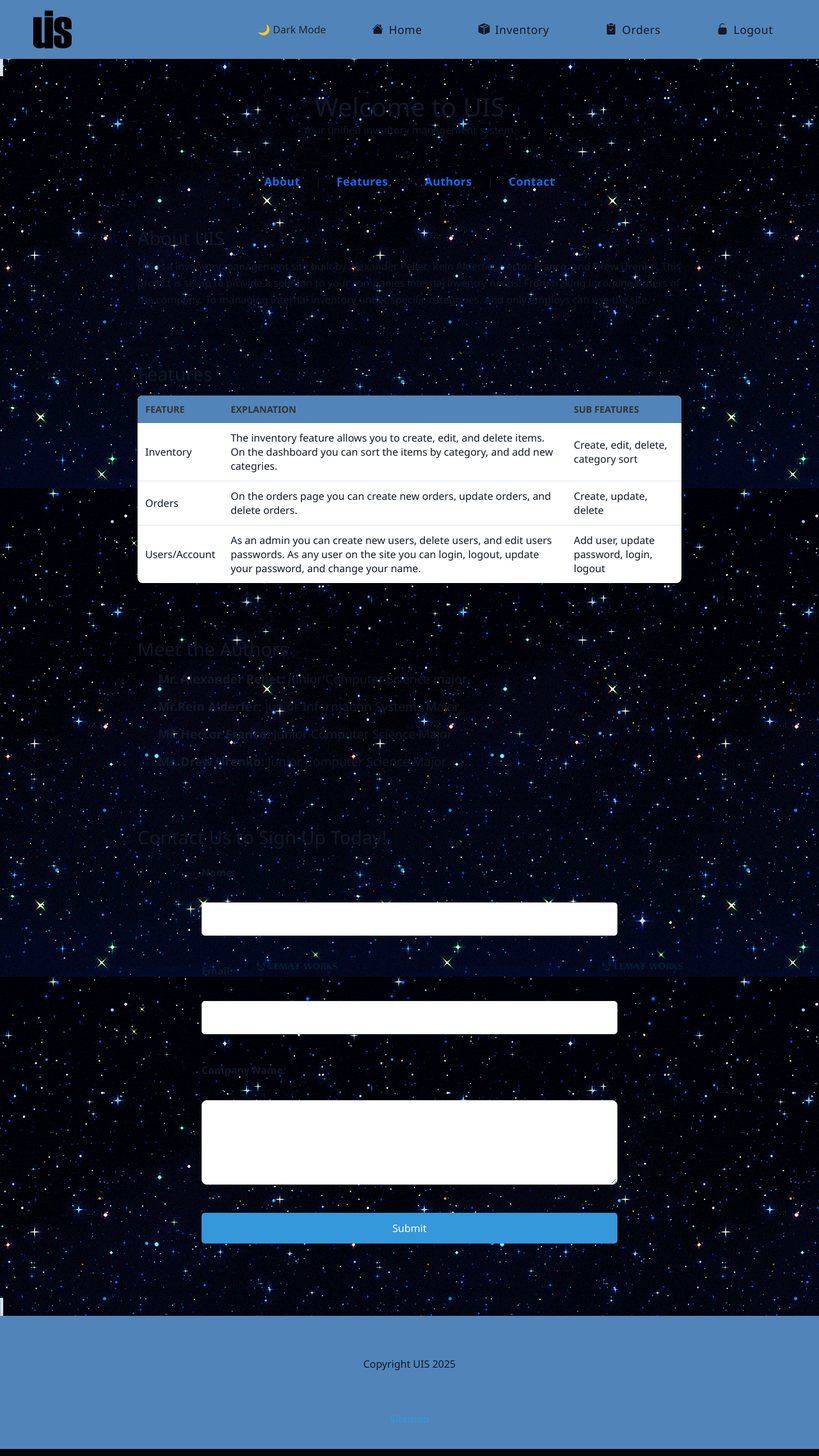
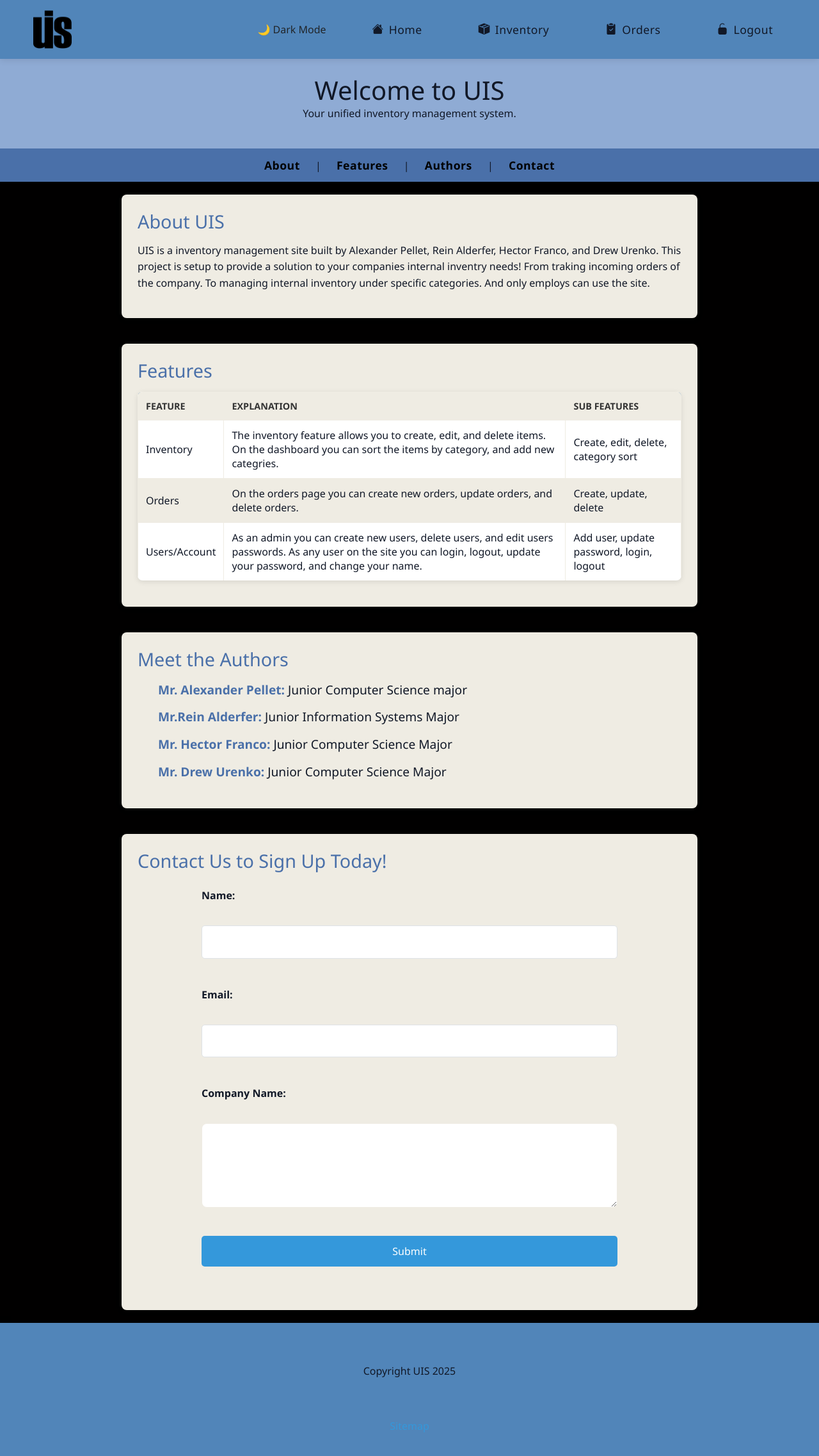
Before and after one commit to Pitlug/Unified-Inventory-System-UIS, a PHP site: page /src/web/index.php in a window 1280 px wide. Shown: the whole page at 64% size. Run offline with PHP 8.4, Linux system fonts and the light colour scheme; the visitor is signed in with stand-in values (Sample User, id 1).

Commit message:
Updated homepage with some new changes. At a point where I am happy with it.

```diff
--- a/src/web/css/homepage.css
+++ b/src/web/css/homepage.css
@@ -3,11 +3,11 @@
 @import url("config_vars.css");
 
 body {
-        background-image: url("../images/Stars.gif");
+        background-image: url("../images/gif2.gif");
     }
 
 header {
-            background-color: --lightblue;
+            background-color: var(--lightblue);
             color: --veryblack;
             padding: 25px 0;
             text-align: center;
@@ -18,13 +18,13 @@ header h1 {
             font-size: 2.5rem;
         }
 nav {
-            background-color: --darkblue;
+            background-color: var(--darkblue);
             /* Dark Gray */
             text-align: center;
             padding: 12px 0;
 }
 nav a {
-            color: --veryblack;
+            color: var(--veryblack);
             text-decoration: none;
             margin: 0 20px;
             font-weight: 600;
@@ -32,7 +32,7 @@ nav a {
             letter-spacing: 0.5px;
         }
 nav a:hover {
-            color: --darkblue;
+            color: var(--darkblue);
             /* Tomato */
             text-decoration: underline;
         }
@@ -40,7 +40,7 @@ section {
             padding: 25px;
             margin: 20px auto;
             max-width: 900px;
-            background-color: --white;
+            background-color: var(--white);
             border-radius: 8px;
             box-shadow: 0 2px 10px rgba(0, 0, 0, 0.1);
             transition: box-shadow 0.3s ease;
@@ -49,7 +49,7 @@ section:hover {
             box-shadow: 0 6px 18px rgba(0, 0, 0, 0.15);
         }
 section h2 {
-            color: --darkblue;
+            color: var(--darkblue);
             /* Bright Blue */
             font-size: 1.8rem;
             margin-bottom: 15px;
@@ -61,17 +61,17 @@ table {
         }
 table th,
 table td {
-            border: 1px solid --white;
+            border: 1px solid var(--white);
             padding: 12px;
             text-align: left;
         }
 table th {
-            background-color: --white;
+            background-color: var(--white);
             font-weight: 600;
             color: #333;
         }
 table tr:nth-child(even) {
-            background-color: --white;
+            background-color: var(--white);
         }
 ul {
             list-style: none;
@@ -82,7 +82,7 @@ ul li {
             font-size: 1.2rem;
         }
 ul li strong {
-            color: --darkblue;
+            color: var(--darkblue);
         }
 form {
             max-width: 650px;
@@ -99,12 +99,12 @@ form button {
             width: 100%;
             padding: 14px;
             margin-bottom: 18px;
-            border: 1px solid --white;
+            border: 1px solid var(--white);
             border-radius: 8px;
             font-size: 1rem;
         }
 form input:focus,
 form textarea:focus {
-            border-color: --darkblue;
+            border-color: var(--darkblue);
             outline: none;
         }
--- a/src/web/index.php
+++ b/src/web/index.php
@@ -5,21 +5,19 @@
 <html>
 <head></head>
 <body>
-    <div class="main-content">
-    <span class="border-top">
-    <span class="border-bottom">
-    <span class="border border-4">
-    <span class="border border-primary-subtle">
-        <header class="header">
-            <h1 class="header">Welcome to UIS</h1>
-            <p class="header">Your unified inventory management system.</p>
-        </header>
+    <header class="header">
+        <h1 class="header">Welcome to UIS</h1>
+        <p class="header">Your unified inventory management system.</p>
+    </header>
+    <div class="header">
         <nav>
             <a href="#about">About</a> |
             <a href="#Features">Features</a> |
             <a href="#authors">Authors</a> |
             <a href="#contact">Contact</a>
         </nav>
+    </div>
+    <div class="about">
         <section id="about">
             <h2>About UIS</h2>
             <p>UIS is a inventory management site built by Alexander Pellet, Rein Alderfer, Hector Franco, and Drew Urenko.
@@ -28,6 +26,8 @@
                 And only employs can use the site.
             </p>
         </section>
+    </div>
+    <div class="Features">
         <section id="Features">
             <h2>Features</h2>
             <table>
@@ -60,6 +60,8 @@
                 </tbody>
             </table>
         </section>
+    </div>
+    <div class="authors">
         <section id="authors">
             <h2>Meet the Authors</h2>
             <ul>
@@ -69,6 +71,8 @@
                 <li><strong>Mr. Drew Urenko:</strong> Junior Computer Science Major</li>
             </ul>
         </section>
+    </div>
+    <div class="contact">
         <section id="contact">
             <h2>Contact Us to Sign Up Today!</h2>
             <form>
@@ -81,10 +85,6 @@
                 <button type="button" class="btn btn-primary btn-lg">Submit</button>
             </form>
         </section>
-    </span>
-    </span>
-    </span>
-    </span>
     </div>
 </body>
 </html>
```
Also changed, not shown: src/web/images/Black-White.gif (added), src/web/images/gif.gif (added), src/web/images/gif2.gif (added).
